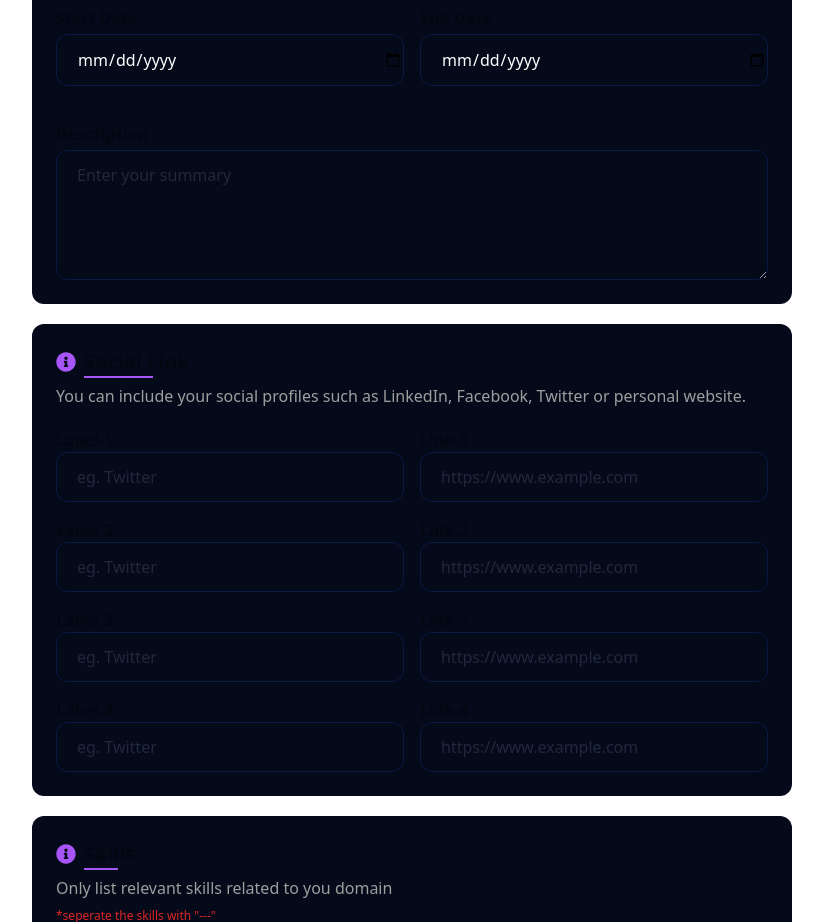
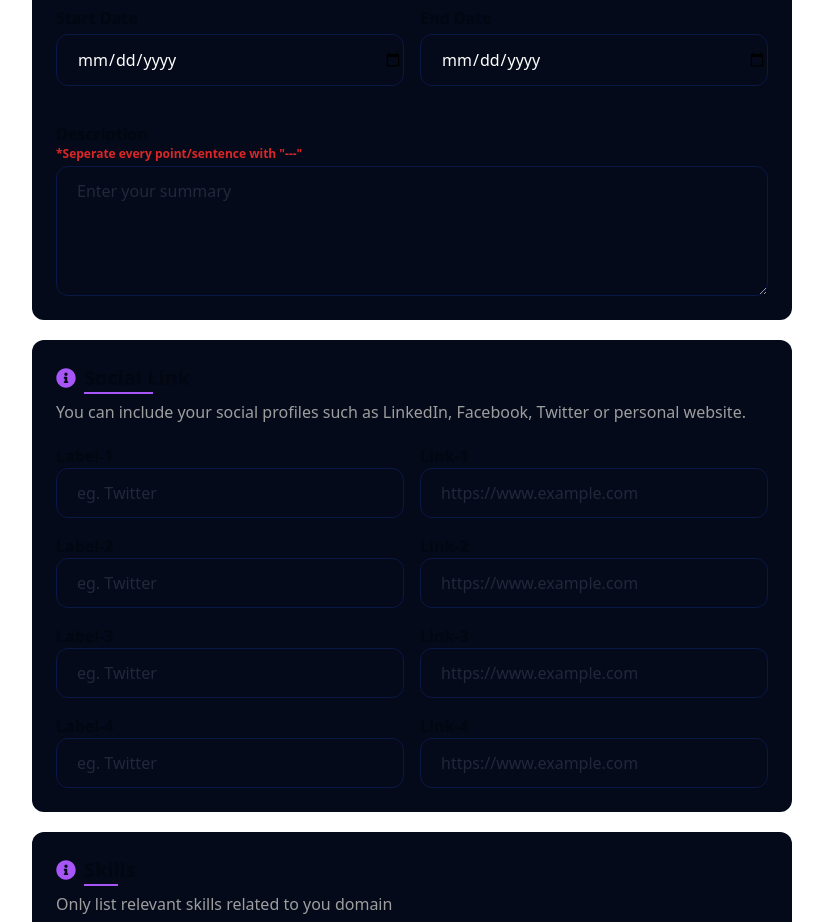
Before and after one commit to HarikrishnanYPR1707/EcliptiQ, a React (Vite) app: page /information in a window 1280 px wide. Shown: the part 1820-2742 px from the top of the page, without its empty margins (228-1051 px from the left). Built offline with nearby package versions, Linux system fonts and the light colour scheme; no server answers; a web font is replaced by a local one.

Commit message:
Changed format for experience section

```diff
--- a/src/pages/Information1.jsx
+++ b/src/pages/Information1.jsx
@@ -461,8 +461,11 @@ const Information1 = () => {
             </div>
             <div className="mt-5 sm:col-span-2">
               <div className="flex w-full flex-col items-start justify-center gap-1">
-                <label className="font-bold" htmlFor="">
-                  Description
+                <label className="flex flex-col font-bold" htmlFor="">
+                  <span className="">Description</span>
+                  <span className="text-xs text-red-600">
+                    *Seperate every point/sentence with "---"
+                  </span>
                 </label>
                 <textarea
                   placeholder="Enter your summary"
```
